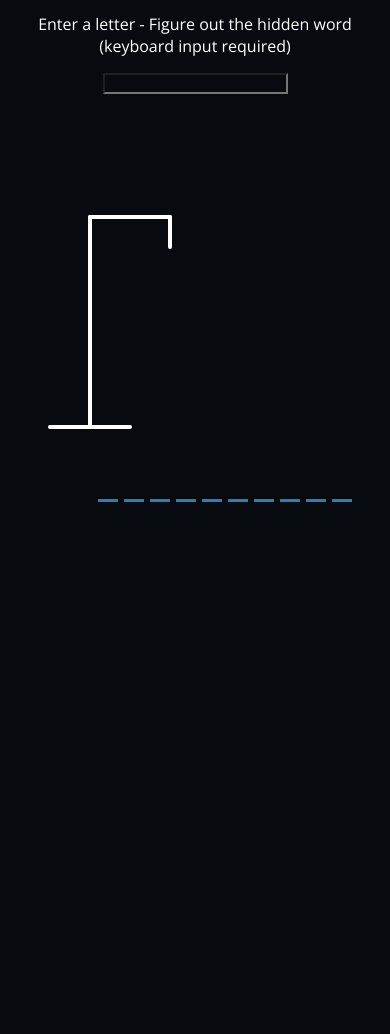
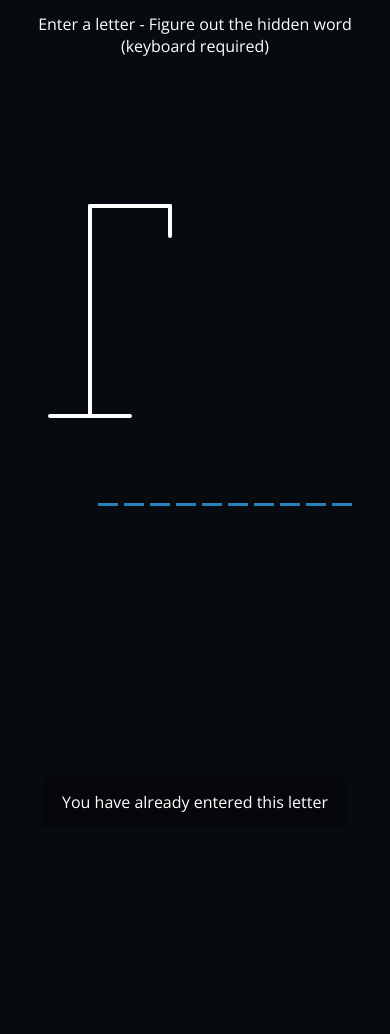
Before and after one commit to HANZ64/Hangman-Game, a plain HTML site: page index.html in a window 390 px wide. Shown: the part 66-1100 px from the top of the page. After the commit the page ends 894 px from the top, so only its background shows below. Drawn offline with nearby package versions, Linux system fonts and the light colour scheme.

Commit message:
reverted mobile support

```diff
--- a/index.html
+++ b/index.html
@@ -11,7 +11,6 @@
   <body>
     <h1>Hangman</h1>
     <p class="instructions">Enter a letter - Figure out the hidden word</p>
-    <input type="text" class="mobile-input">
     <div class="game-container">
       <svg height="250" width="200" class="figure-container">
         <!-- Rod -->
--- a/style.css
+++ b/style.css
@@ -2,16 +2,6 @@
 
 * {
   box-sizing: border-box;
-}
-
-::selection {
-  color: none;
-  background: none;
-}
-
-::-moz-selection {
-  color: none;
-  background: none;
 }
 
 body {
@@ -165,23 +155,9 @@ footer a:visited {
   color: white;
 }
 
-.mobile-input {
-  visibility: hidden;
-  background-color: #070a0e;
-  color: #00000000;
-}
-
 @media screen and (max-width: 1024px) {
   .instructions::after {
-    content: ' (keyboard input required)';
-  }
-
-  .word {
-    bottom: auto;
-  }
-
-  .mobile-input {
-    visibility: visible;
+    content: ' (keyboard required)';
   }
 
   footer a {
@@ -190,14 +166,3 @@ footer a:visited {
     top: 0;
   }
 }
-@media screen and (max-width: 599px) {
-  .notification-container {
-    background-color: rgba(0, 0, 0);
-    z-index: 100;
-    bottom: -400px;
-  }
-
-  .notification-container.show {
-    transform: translateY(-480px);
-  }
-}
```
